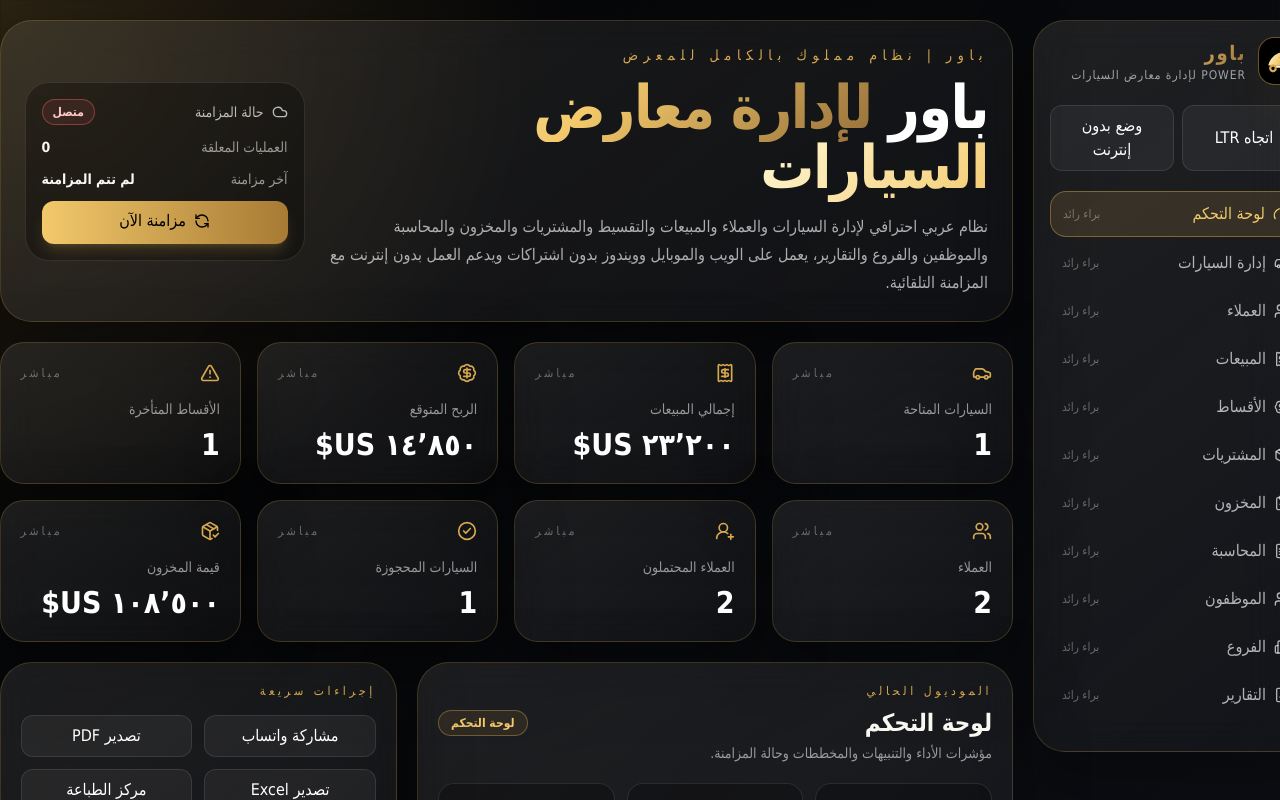
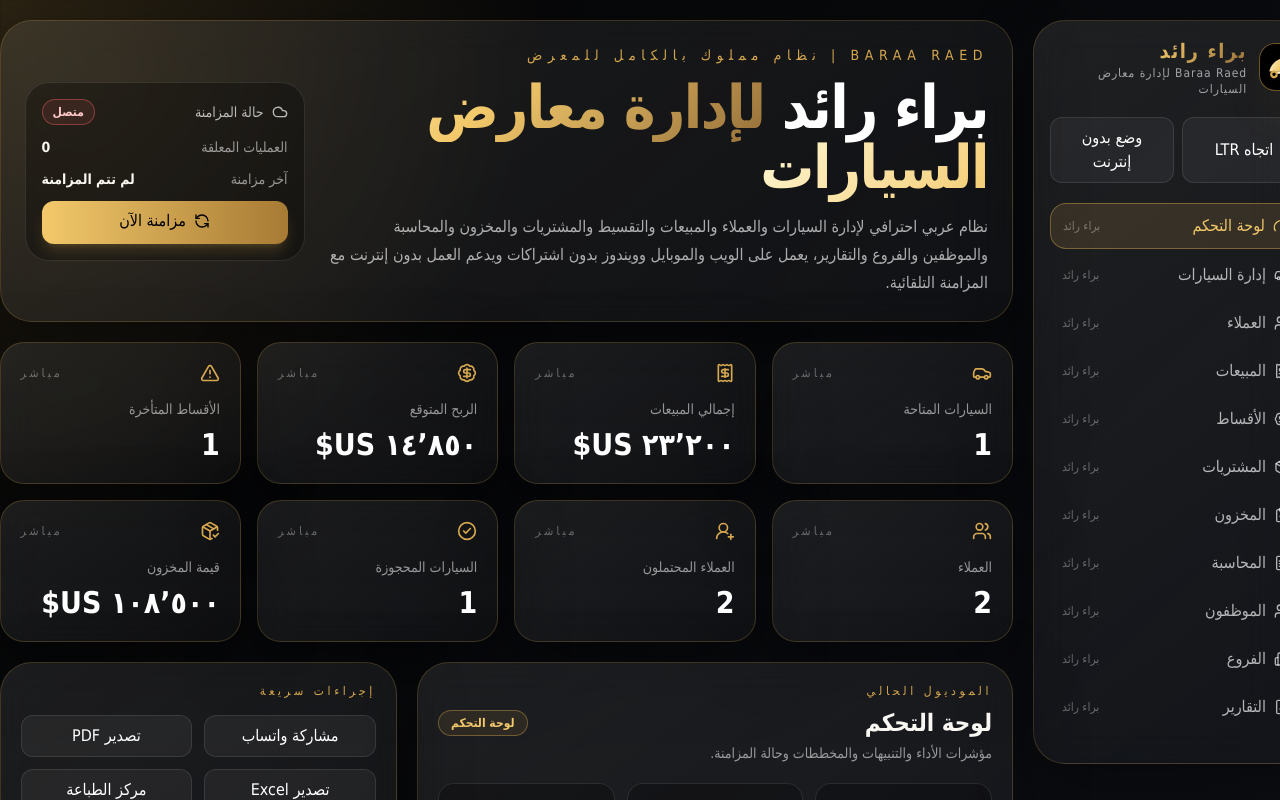
Before and after one commit to hosinmohammedalatoany-bot/-, a Next.js app: page / in a window 1280 px wide. Shown: the top 800 px of the page. Built offline with nearby package versions, Linux system fonts and the light colour scheme.

Commit message:
feat: finalize baraa raed naming and production spec
Co-authored-by: hosinmohammedalatoany-bot <hosinmohammedalatoany-bot@users.noreply.github.com>

```diff
--- a/app/layout.tsx
+++ b/app/layout.tsx
@@ -2,14 +2,14 @@ import type { Metadata, Viewport } from "next";
 import "./globals.css";
 
 export const metadata: Metadata = {
-  title: "باور | نظام إدارة معارض السيارات",
+  title: "Baraa Raed | نظام إدارة معارض السيارات",
   description:
-    "باور نظام عربي مملوك بالكامل لإدارة معارض السيارات والمبيعات والتقسيط والمخزون والمحاسبة والعمل بدون إنترنت.",
-  applicationName: "باور",
+    "Baraa Raed نظام عربي مملوك بالكامل لإدارة معارض السيارات والمبيعات والتقسيط والمخزون والمحاسبة والعمل بدون إنترنت.",
+  applicationName: "Baraa Raed",
   appleWebApp: {
     capable: true,
     statusBarStyle: "black-translucent",
-    title: "باور"
+    title: "Baraa Raed"
   },
   icons: {
     icon: "/brand/app-icon.svg",
--- a/app/manifest.ts
+++ b/app/manifest.ts
@@ -2,8 +2,8 @@ import type { MetadataRoute } from "next";
 
 export default function manifest(): MetadataRoute.Manifest {
   return {
-    name: "باور لإدارة معارض السيارات",
-    short_name: "باور",
+    name: "Baraa Raed لإدارة معارض السيارات",
+    short_name: "Baraa Raed",
     description: "نظام عربي مملوك بالكامل لإدارة معارض السيارات مع دعم العمل بدون إنترنت.",
     start_url: "/",
     display: "standalone",
--- a/app/offline/page.tsx
+++ b/app/offline/page.tsx
@@ -10,7 +10,7 @@ export default function OfflinePage() {
         </div>
         <h1 className="mt-8 text-3xl font-black">وضع عدم الاتصال مفعل</h1>
         <p className="mt-4 text-white/60">
-          يحتفظ نظام باور بعمليات السيارات والعملاء والفواتير والأقساط والملفات داخل الطابور المحلي حتى
+          يحتفظ نظام Baraa Raed بعمليات السيارات والعملاء والفواتير والأقساط والملفات داخل الطابور المحلي حتى
           يعود الاتصال ويتم تنفيذ المزامنة.
         </p>
         <Link
--- a/components/brand-logo.tsx
+++ b/components/brand-logo.tsx
@@ -22,8 +22,8 @@ export function BrandLogo({ className, compact = false }: { className?: string;
       </div>
       {!compact && (
         <div>
-          <p className="gold-text text-xl font-black tracking-[0.08em]">باور</p>
-          <p className="text-xs tracking-[0.08em] text-white/60">POWER لإدارة معارض السيارات</p>
+          <p className="gold-text text-xl font-black tracking-[0.08em]">براء رائد</p>
+          <p className="text-xs tracking-[0.08em] text-white/60">Baraa Raed لإدارة معارض السيارات</p>
         </div>
       )}
     </div>
--- a/components/dashboard-shell.tsx
+++ b/components/dashboard-shell.tsx
@@ -608,9 +608,9 @@ export function DashboardShell() {
           <header className="luxury-panel overflow-hidden rounded-[2rem] p-6">
             <div className="flex flex-col gap-6 lg:flex-row lg:items-center lg:justify-between">
               <div>
-                <p className="text-sm uppercase tracking-[0.4em] text-[#d6a84f]">باور | نظام مملوك بالكامل للمعرض</p>
+                <p className="text-sm uppercase tracking-[0.4em] text-[#d6a84f]">Baraa Raed | نظام مملوك بالكامل للمعرض</p>
                 <h1 className="mt-3 text-4xl font-black tracking-tight text-white md:text-6xl">
-                  باور <span className="gold-text">لإدارة معارض السيارات</span>
+                  براء رائد <span className="gold-text">لإدارة معارض السيارات</span>
                 </h1>
                 <p className="mt-4 max-w-3xl text-base leading-7 text-white/65">
                   نظام عربي احترافي لإدارة السيارات والعملاء والمبيعات والتقسيط والمشتريات والمخزون والمحاسبة
```
Also changed, not shown: 4 other files (tests, documents, lock files or other folders).
